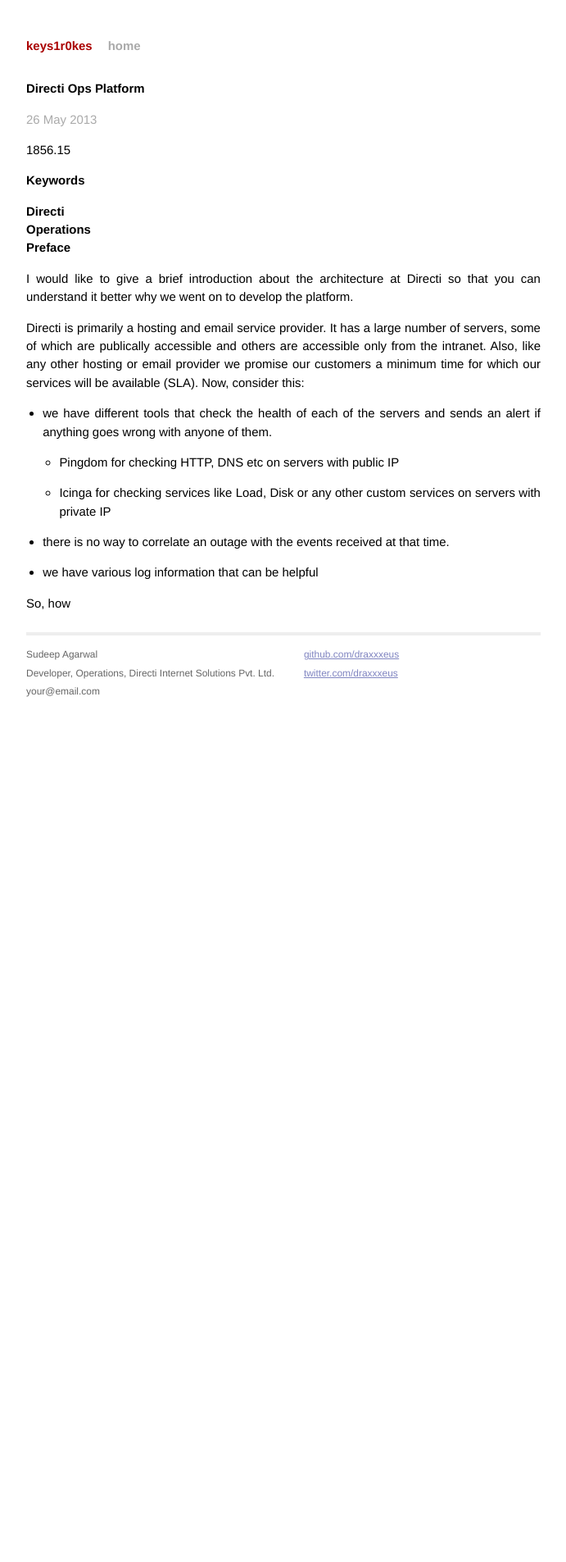
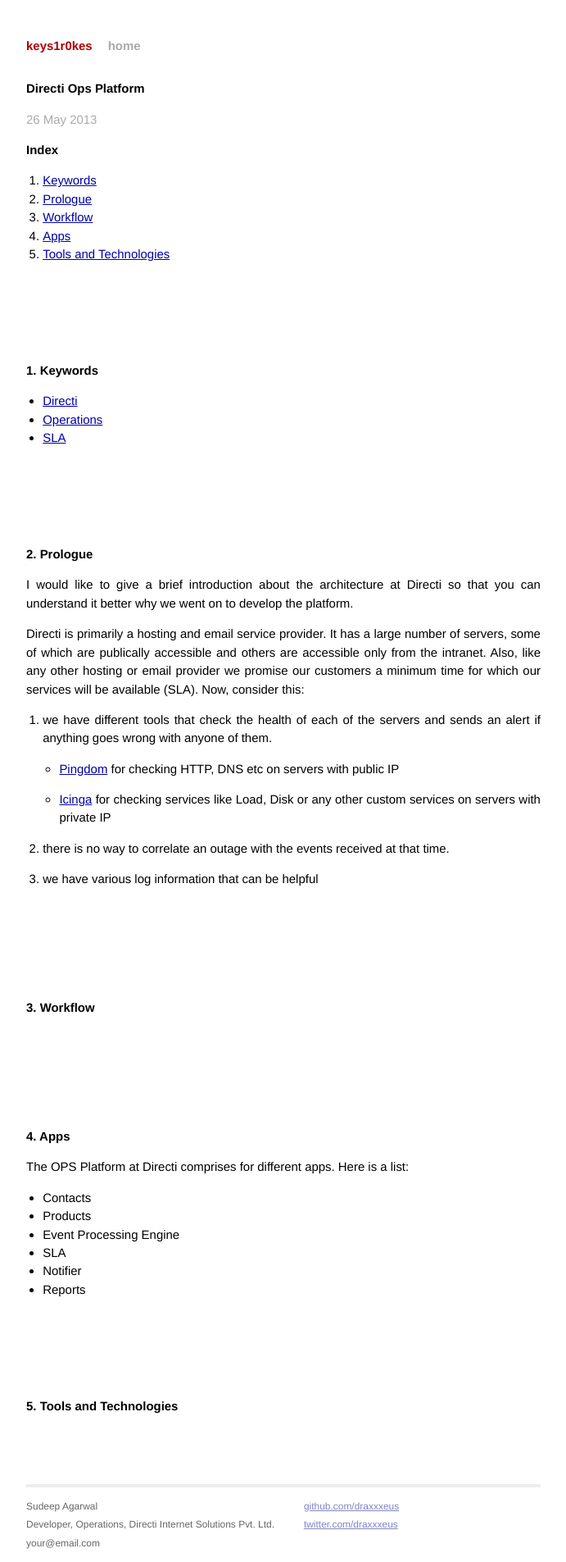
Before and after one commit to draxxxeus/draxxxeus.github.io, a Jekyll site: the page built from _posts/2013-05-26-directi-ops-platform.md, in a window 1280 px wide. Shown: the whole page at 82% size, without its empty margins (294-985 px from the left). Built offline with Jekyll 4.4.1, drawn with Linux system fonts in a browser that asks for light colours; before the commit the page ends 945 px from its top, so only the background shows below that.

Commit message:
Structurize the page

```diff
--- a/_posts/2013-05-26-directi-ops-platform.md
+++ b/_posts/2013-05-26-directi-ops-platform.md
@@ -3,13 +3,29 @@
 title: Directi Ops Platform
 ---
 
-1856.15
+# Index
+1. [Keywords](#keywords)
+2. [Prologue](#prologue)
+3. [Workflow](#workflow)
+4. [Apps](#apps)
+5. [Tools and Technologies](#tools)
 
-# Keywords
-## Directi
-## Operations
+<br><br>
+---
 
-# Preface
+<br><br>
+
+# 1. Keywords
+* [Directi](#directi)
+* [Operations](#Operations)
+* [SLA](#sla)
+
+<br><br>
+---
+
+<br><br>
+
+# 2. Prologue
 
 I would like to give a brief introduction about the architecture at Directi so that you can understand it better why we went on to develop the platform.
 
@@ -17,14 +33,44 @@
 Also, like any other hosting or email provider we promise our customers a minimum time for which our services will be available (SLA).
 Now, consider this:
 
-* we have different tools that check the health of each of the servers and sends an alert if anything goes wrong with anyone of them.
+1. we have different tools that check the health of each of the servers and sends an alert if anything goes wrong with anyone of them.
 
-    * Pingdom for checking HTTP, DNS etc on servers with public IP
+    * [Pingdom](https://www.pingdom.com/) for checking HTTP, DNS etc on servers with public IP
 
-    * Icinga for checking services like Load, Disk or any other custom services on servers with private IP
+    * [Icinga](https://www.icinga.org/) for checking services like Load, Disk or any other custom services on servers with private IP
 
-* there is no way to correlate an outage with the events received at that time.
+2. there is no way to correlate an outage with the events received at that time.
 
-* we have various log information that can be helpful
+3. we have various log information that can be helpful
 
-So, how
+<br><br>
+---
+
+<br><br>
+
+# 3. Workflow
+
+<br><br>
+---
+
+<br><br>
+
+# 4. Apps
+
+The OPS Platform at Directi comprises for different apps. Here is a list:
+
+* Contacts
+* Products
+* Event Processing Engine
+* SLA
+* Notifier
+* Reports
+
+<br><br>
+---
+
+<br><br>
+
+# 5. Tools and Technologies
+
+<br><br>
```
